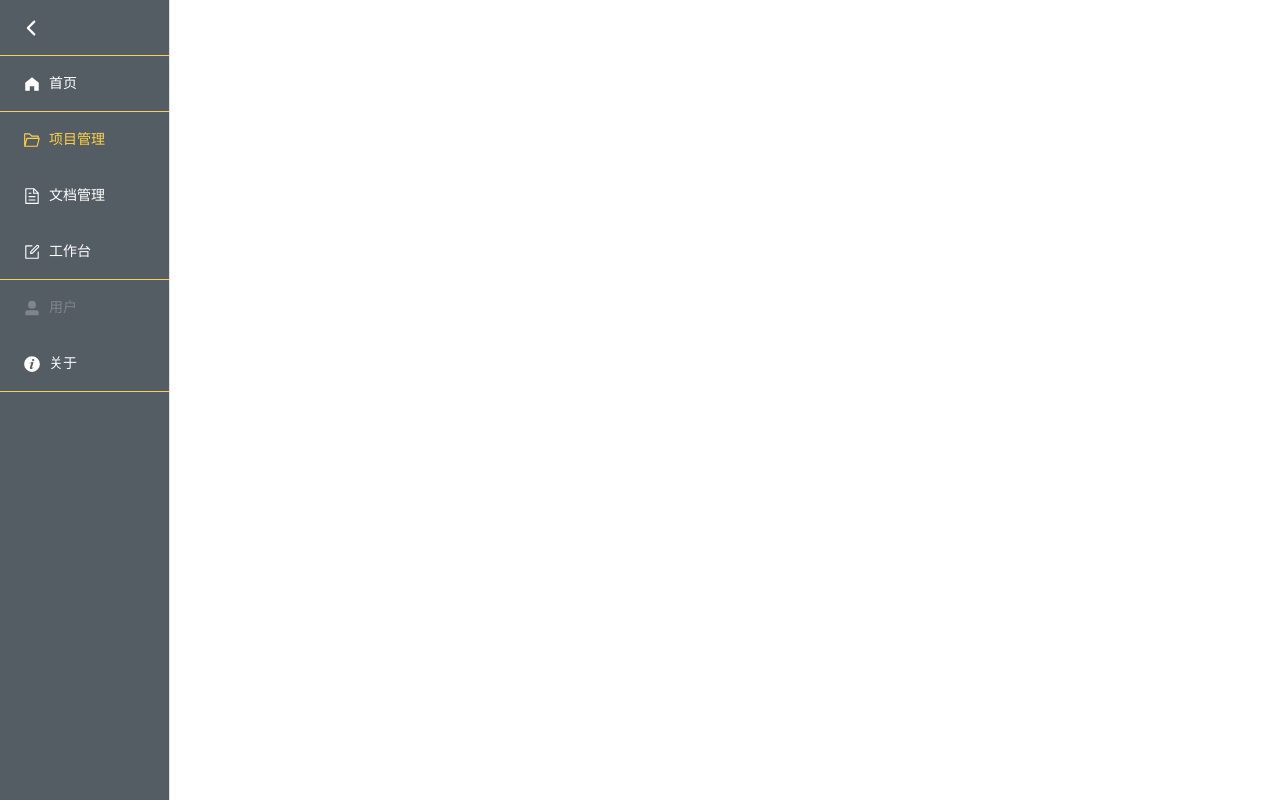
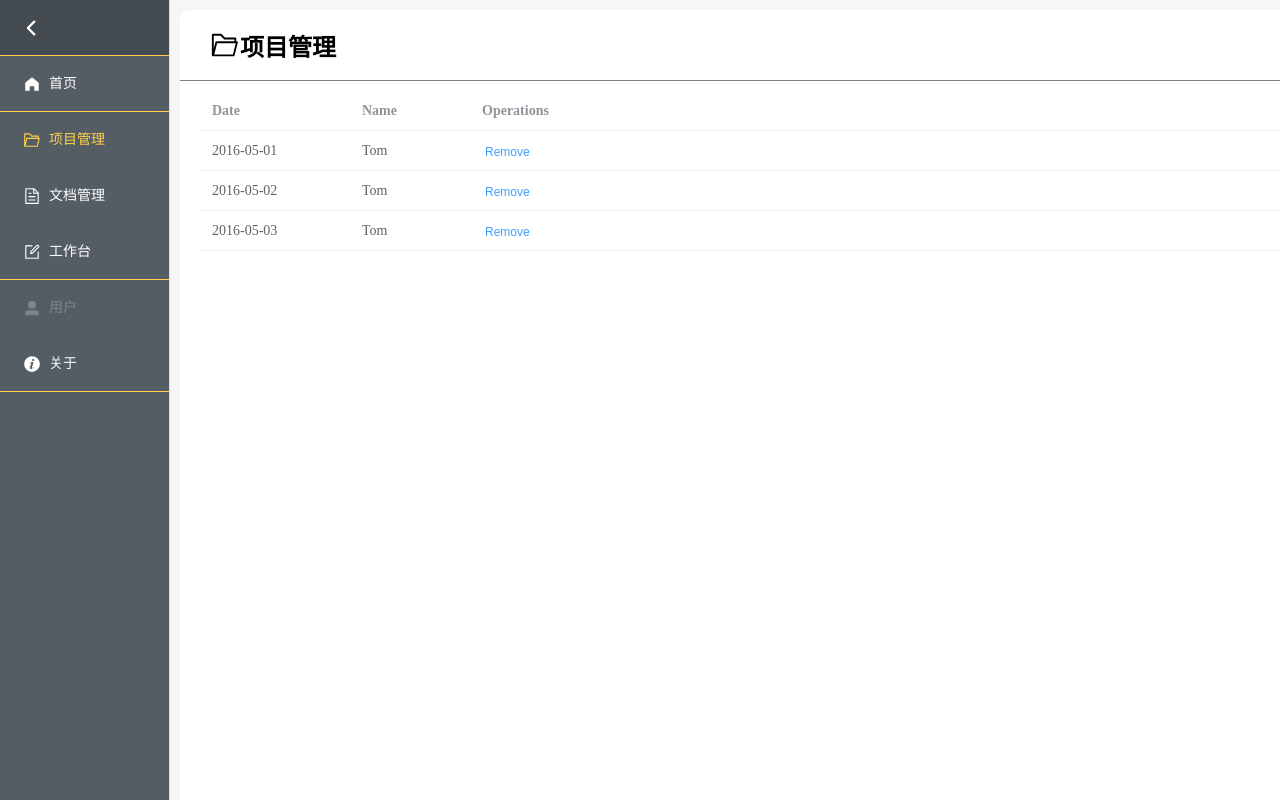
Before and after one commit to MODEMINGZ/iAnctChinese-Client1, a Vue app in the folder iAnctChinese-Client1/: page /project in a window 1280 px wide. Built offline with nearby package versions, Linux system fonts and the light colour scheme.

Commit message:
完成首页，项目管理页初步布局

```diff
--- a/iAnctChinese-Client1/src/views/Home.vue
+++ b/iAnctChinese-Client1/src/views/Home.vue
@@ -14,38 +14,45 @@
     </el-menu>
     <div class="content">
         <el-carousel trigger="click" arrow="always" indicator-position="outside" :autoplay="false" ref="carousel"
-            class="carousel" @change="handleCarouselChange">
+            class="carousel" @change="handleCarouselChange" height="auto">
             <el-carousel-item class="el-carousel-item">
                 <div class="textbox">
                     <h1>iAnctChinese-古汉语智能标注平台</h1>
-                    <p class="text"> iAnctChinese 是专为古汉语设计的智能标注平台，集成了pytorch框架下的先进深度学习模型，为研究者与学者提供了一站式的古汉语文本处理解决方案。
+                    <p class="text"> iAnctChinese
+                        是<strong>专为古汉语设计的智能标注平台</strong>，集成了pytorch框架下的先进深度学习模型，为研究者与学者提供了一站式的古汉语文本处理解决方案。
                         平台支持对古汉语自由文本的智能化结构整理、实体标注、关系标注，并自动生成知识图谱。
                         <br>通过精巧的交互设计，iAnctChinese实现了高效的人机协作，不仅在古汉语文本上实现了高精度的实体识别与关系抽取，未来还将不断拓展，支持更多语言的处理，为数字人文研究注入新的活力。
                     </p>
                 </div>
             </el-carousel-item>
-            <el-carousel-item>
+            <el-carousel-item class="el-carousel-item">
                 <div class="textbox">
                     <h1>主要功能</h1>
-                    <p class="text"> iAnctChinese 是专为古汉语设计的智能标注平台，集成了pytorch框架下的先进深度学习模型，为研究者与学者提供了一站式的古汉语文本处理解决方案。
-                        平台支持对古汉语自由文本的智能化结构整理、实体标注、关系标注，并自动生成知识图谱。
-                        <br>通过精巧的交互设计，iAnctChinese实现了高效的人机协作，不仅在古汉语文本上实现了高精度的实体识别与关系抽取，未来还将不断拓展，支持更多语言的处理，为数字人文研究注入新的活力。
+                    <p class="text">
+                        1. <strong>智能化结构整理：</strong> iAnctChinese 平台能够自动对古汉语自由文本进行结构整理，将其转化为计算机可理解的格式，为后续处理提供便利。<br>
+                        2. <strong>实体标注：</strong> 平台内置先进的深度学习模型，能够准确识别并标注出文本中的实体，如人名、地名、机构名等，有助于用户快速理解文本内容。<br>
+                        3. <strong>关系标注：</strong> 除了实体标注外，iAnctChinese 还能自动标注出实体之间的关系，揭示文本中隐含的信息，为用户提供更丰富的知识。<br>
+                        4. <strong>知识图谱生成：</strong> 基于实体标注和关系标注的结果，平台能够自动生成知识图谱，以图形化的方式展示文本中的知识结构，便于用户进行深入分析和挖掘。
                     </p>
                 </div>
             </el-carousel-item>
-            <el-carousel-item>
+            <el-carousel-item class="el-carousel-item">
                 <div class="textbox">
                     <h1>主要特色</h1>
-                    <p class="text"> iAnctChinese 是专为古汉语设计的智能标注平台，集成了pytorch框架下的先进深度学习模型，为研究者与学者提供了一站式的古汉语文本处理解决方案。
-                        平台支持对古汉语自由文本的智能化结构整理、实体标注、关系标注，并自动生成知识图谱。
-                        <br>通过精巧的交互设计，iAnctChinese实现了高效的人机协作，不仅在古汉语文本上实现了高精度的实体识别与关系抽取，未来还将不断拓展，支持更多语言的处理，为数字人文研究注入新的活力。
+                    <p class="text">
+                        1. <strong>专为古汉语设计：</strong> iAnctChinese
+                        平台针对古汉语的特点进行专门设计，充分考虑了古汉语的语法、词汇和表达方式，确保处理结果的准确性和可靠性。<br>
+                        2. <strong>一站式解决方案：</strong> 平台提供了从文本整理到知识图谱生成的一站式服务，用户无需跳转至其他工具或平台，即可完成全部处理流程。<br>
+                        3. <strong>高效的人机协作：</strong> 通过精巧的交互设计，iAnctChinese
+                        实现了高效的人机协作。用户可以在平台上轻松进行参数调整、结果查看和反馈修正等操作，提升工作效率。<br>
+                        4. <strong>可扩展性强：</strong> 平台不仅支持古汉语的处理，未来还将不断拓展，支持更多语言的处理。同时，用户还可以根据自身需求定制开发新功能，满足多样化的应用场景。
                     </p>
                 </div>
             </el-carousel-item>
         </el-carousel>
         <div class="btnbox">
-            <el-button type="primary" class="btn">开始使用</el-button>
-            <el-button class="btn">帮助中心</el-button>
+            <el-button type="primary" class="btn" @click="goStart">开始使用</el-button>
+            <el-button class="btn">帮助</el-button>
         </div>
 
     </div>
@@ -59,15 +66,21 @@
     InfoFilled
 } from '@element-plus/icons-vue'
 import { useRoute, useRouter } from 'vue-router'
-//转去关于页面
 const route = useRoute()
 const router = useRouter()
+//开始使用
+const goStart = () => {
+    router.push('/project')
+}
+//转去关于页面
+
 const goAbout = () => {
     router.push('/about')
 }
 //菜单项和走马灯联动
 const activeIndex = ref(1);
-const carousel = ref(null);
+const carousel: any = ref()
+// const carousel = ref(null);
 const handleMenuSelect = (index: string) => {
     const carouselIndex = parseInt(index) - 1;
     if (carouselIndex > 2) {
@@ -89,14 +102,16 @@
     display: flex;
     justify-content: center;
     align-items: center;
-    /* height: 100%; */
+    /* background-color: aqua; */
+    height: 400px;
 }
 
 .carousel {
     /* background-color: #98a7f8; */
     /* align-items: center; */
-    height: auto;
-    margin-top: 10%;
+    /* height: 500px; */
+    margin-top: 5%;
+    padding: 10px;
     width: 100%;
 }
 
--- a/iAnctChinese-Client1/src/views/Project.vue
+++ b/iAnctChinese-Client1/src/views/Project.vue
@@ -1,11 +1,146 @@
 <template>
-    <div>
-
+    <div class="container">
+        <div class="main-app">
+            <div class="header">
+                <div class="head">
+                    <el-icon class="head-icon">
+                        <FolderOpened />
+                    </el-icon>
+                    <span class="head-text">项目管理</span>
+                </div>
+                <div class="right-head">
+                    <el-button type="primary" class="h-btn" :icon="FolderAdd">新建项目</el-button>
+                    <el-button type="danger" :icon="Delete" class="h-btn">删除项目</el-button>
+                </div>
+            </div>
+            <el-table :data="tableData" class="mtable">
+                <el-table-column prop="name" label="Name" width="120" />
+                <el-table-column fixed prop="date" label="Date" width="150" />
+                <el-table-column fixed="right" label="Operations" min-width="120">
+                    <template #default="scope">
+                        <el-button link type="primary" size="small" @click.prevent="deleteRow(scope.$index)">
+                            Remove
+                        </el-button>
+                    </template>
+                </el-table-column>
+            </el-table>
+        </div>
     </div>
 </template>
 
 <script setup lang="ts">
+import {
+    FolderAdd,
+    FolderOpened,
+    Delete
+} from '@element-plus/icons-vue'
 
+//表格
+import { ref } from 'vue'
+import dayjs from 'dayjs'
+
+const now = new Date()
+
+const tableData = ref([
+    {
+        date: '2016-05-01',
+        name: 'Tom',
+        city: 'Los Angeles',
+        address: 'No. 189, Grove St, Los Angeles',
+        zip: 'CA 90036',
+    },
+    {
+        date: '2016-05-02',
+        name: 'Tom',
+        state: 'California',
+        city: 'Los Angeles',
+        address: 'No. 189, Grove St, Los Angeles',
+        zip: 'CA 90036',
+    },
+    {
+        date: '2016-05-03',
+        name: 'Tom',
+        state: 'California',
+        city: 'Los Angeles',
+        address: 'No. 189, Grove St, Los Angeles',
+        zip: 'CA 90036',
+    },
+])
+
+const deleteRow = (index: number) => {
+    tableData.value.splice(index, 1)
+}
+
+const onAddItem = () => {
+    now.setDate(now.getDate() + 1)
+    tableData.value.push({
+        date: dayjs(now).format('YYYY-MM-DD'),
+        name: 'Tom',
+        state: 'California',
+        city: 'Los Angeles',
+        address: 'No. 189, Grove St, Los Angeles',
+        zip: 'CA 90036',
+    })
+}
 </script>
 
-<style scoped></style>
+<style scoped>
+.mtable {
+    background-color: aqua;
+    margin-left: 20px;
+    margin-top: 10px;
+}
+
+.h-btn {
+    margin-right: 10px;
+}
+
+.right-head {
+
+    height: 100%;
+    display: flex;
+    align-items: center;
+    margin-right: 10px;
+
+}
+
+.head {
+    display: flex;
+    margin-left: 20px;
+    align-items: center;
+}
+
+.head-icon {
+
+    font-size: 30px;
+    font-weight: 700;
+}
+
+.head-text {
+    font-size: 24px;
+    font-weight: 700;
+}
+
+.header {
+    display: flex;
+    height: 50px;
+    border-bottom: 1px solid grey;
+    align-items: center;
+    padding: 10px 20px 10px 10px;
+    justify-content: space-between;
+}
+
+
+.main-app {
+    background-color: white;
+    height: 100%;
+    border-radius: 10px;
+    /* width: 100%; */
+}
+
+.container {
+    background-color: #f6f6f6;
+    height: 100vh;
+    padding: 10px;
+}
+</style>
```
